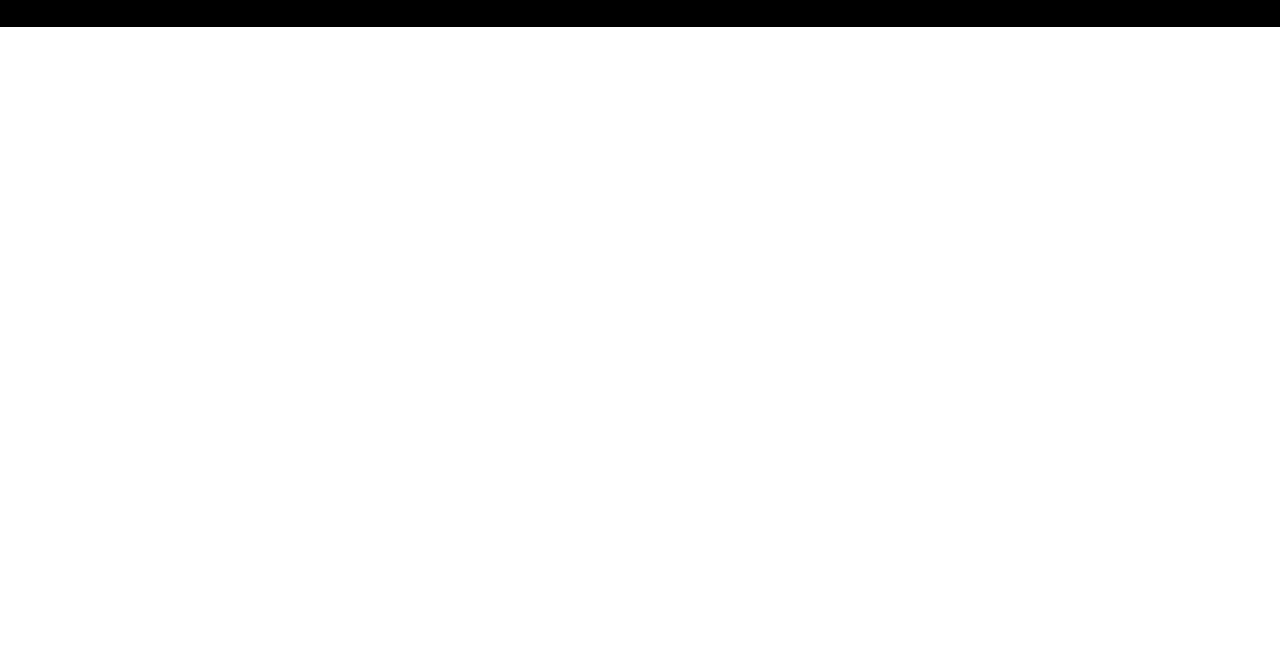
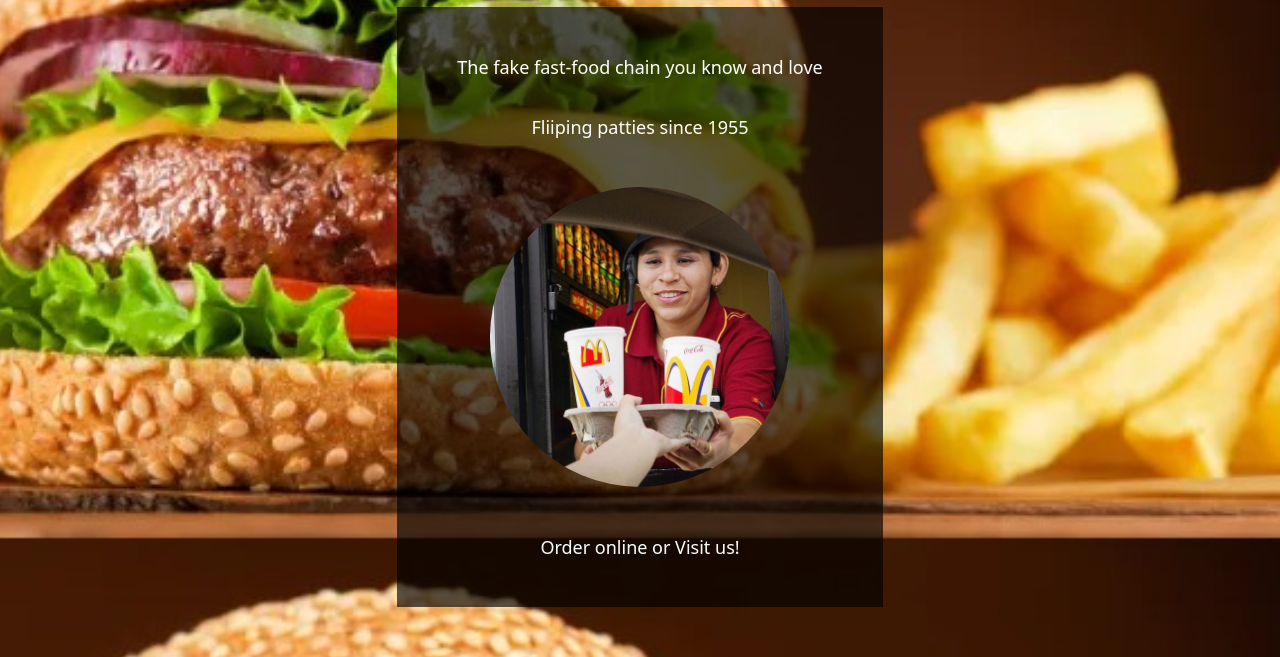
Before and after one commit to joohwan58/restaurant-page, a website built with webpack: page dist/index.html in a window 1280 px wide. Shown: the part 262-919 px from the top of the page. Before the commit the page ends 800 px from the top, so only its background shows below. Built offline with nearby package versions, Linux system fonts and the light colour scheme.

Commit message:
added body background image added home content todo: refactor homepage into javascript

```diff
--- a/src/index.js
+++ b/src/index.js
@@ -1,4 +1,5 @@
 import { header } from "./header.js";
 
 const body = document.querySelector('body');
-body.appendChild(header);
+// body.appendChild(header);
+body.insertBefore(header, body.firstChild);//temporary, for testing
```
Also changed, not shown: dist/images/burger-fries.jpg (added), dist/images/title-page-image.jpg (added), dist/index.html, dist/main.js, dist/styles.css.
